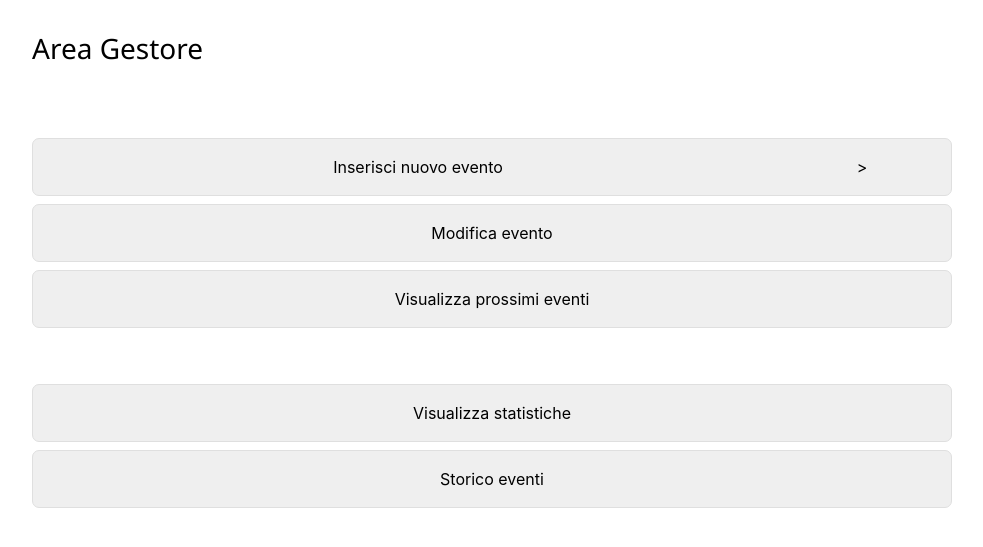
After one commit to alessandrolombardini/Ticktic, a PHP site: page /HTML/area_gestore.html in a window 1280 px wide. The commit adds this page. Shown: the top 547 px of the page, without its empty margins (148-1131 px from the left). Run offline with PHP 8.4, Linux system fonts and the light colour scheme.

Commit message:
area gestore iniziata

```diff
--- /dev/null
+++ b/Sito/HTML/area_gestore.html
@@ -0,0 +1,33 @@
+<!doctype html>
+<html lang="it">
+<head>
+<!-- Required meta tags -->
+<meta charset="utf-8">
+<meta name="viewport" content="width=device-width, initial-scale=1, shrink-to-fit=no">
+
+<!-- Bootstrap CSS -->
+<link rel="stylesheet" href="https://stackpath.bootstrapcdn.com/bootstrap/4.3.1/css/bootstrap.min.css" integrity="sha384-ggOyR0iXCbMQv3Xipma34MD+dH/1fQ784/j6cY/iJTQUOhcWr7x9JvoRxT2MZw1T" crossorigin="anonymous">
+<link rel="stylesheet" href="css/style.css" >
+</head>
+
+</br>
+<div class="container">
+    <div class="row">
+        <div class="col-1"></div>
+        <nav class="col-10">
+            <h3 class="text-black pt-2 mb-4"> Area Gestore</h3>
+            <button type="button" class="col-12 py-3 mt-5 mb-2 ml-0"> <p class="col-10 m-0 float-left"> Inserisci nuovo evento </p> <p class="col-2 m-0 float-right"> > </p> </button>
+            <button type="button" class="col-12 py-3 mb-2"> Modifica evento</button>
+            <button type="button" class="col-12 py-3 mb-2"> Visualizza prossimi eventi</button>
+            <button type="button" class="col-12 py-3 mt-5 mb-2"> Visualizza statistiche</button>
+            <button type="button" class="col-12 py-3 mb-2"> Storico eventi</button>
+        </nav>
+        <div class="col-1"></div>
+    </div>
+</div>
+
+<script src="https://code.jquery.com/jquery-3.3.1.slim.min.js" integrity="sha384-q8i/X+965DzO0rT7abK41JStQIAqVgRVzpbzo5smXKp4YfRvH+8abtTE1Pi6jizo" crossorigin="anonymous"></script>
+<script src="https://cdnjs.cloudflare.com/ajax/libs/popper.js/1.14.7/umd/popper.min.js" integrity="sha384-UO2eT0CpHqdSJQ6hJty5KVphtPhzWj9WO1clHTMGa3JDZwrnQq4sF86dIHNDz0W1" crossorigin="anonymous"></script>
+<script src="https://stackpath.bootstrapcdn.com/bootstrap/4.3.1/js/bootstrap.min.js" integrity="sha384-JjSmVgyd0p3pXB1rRibZUAYoIIy6OrQ6VrjIEaFf/nJGzIxFDsf4x0xIM+B07jRM" crossorigin="anonymous"></script>
+</body>
+</html>
--- a/Sito/HTML/css/style.css
+++ b/Sito/HTML/css/style.css
@@ -1,7 +1,11 @@
-.nav-link, footer p{
+.nav-link, footer p, h3{
     font-family: 'Segoe UI', Tahoma, Geneva, Verdana, sans-serif;
     font-weight: 100;
     color: white;
+}
+
+h3 {
+    color:black;
 }
 
 .nav-link:hover{
@@ -16,3 +20,8 @@ footer {
     font-size: 13px;
     font-family: 'Segoe UI', Tahoma, Geneva, Verdana, sans-serif;
 }
+
+button {
+    border: 1px solid rgb(223,223,223);
+    border-radius: 7px;
+}
--- a/Sito/HTML/footer.html
+++ b/Sito/HTML/footer.html
@@ -9,6 +9,8 @@
 <link rel="stylesheet" href="https://stackpath.bootstrapcdn.com/bootstrap/4.3.1/css/bootstrap.min.css" integrity="sha384-ggOyR0iXCbMQv3Xipma34MD+dH/1fQ784/j6cY/iJTQUOhcWr7x9JvoRxT2MZw1T" crossorigin="anonymous">
 <link rel="stylesheet" href="css/style.css" >
 
+</head>
+
 <div class="row">
     <div class="col-12">
         <footer class="py-3 text-white">
@@ -16,7 +18,7 @@
                 <div class="col-1"></div>
                 <div class="col-3">
                     <nav class="nav flex-column">
-                        <p class="pl-3 mb-0 pb-0">CATEGORIE</p>
+                        <h3 class="pl-3 mb-0 pb-0">CATEGORIE</h3>
                         <div class="dropdown-divider"></div>
                         <a class="nav-link" href="#">Sport</a>
                         <a class="nav-link" href="#">Concerti</a>
@@ -31,7 +33,7 @@
                 <div class="col-1"></div>
                 <div class="col-3">
                     <nav class="nav flex-column">
-                        <p class="pl-3 mb-0 pb-0"> OVERVIEW </p>
+                        <h3 class="pl-3 mb-0 pb-0"> OVERVIEW </h3>
                         <div class="dropdown-divider"></div>
                         <a class="nav-link" href="#">Eventi</a>
                         <a class="nav-link" href="#">Categorie</a>
```
Also changed, not shown: 1 other file.
